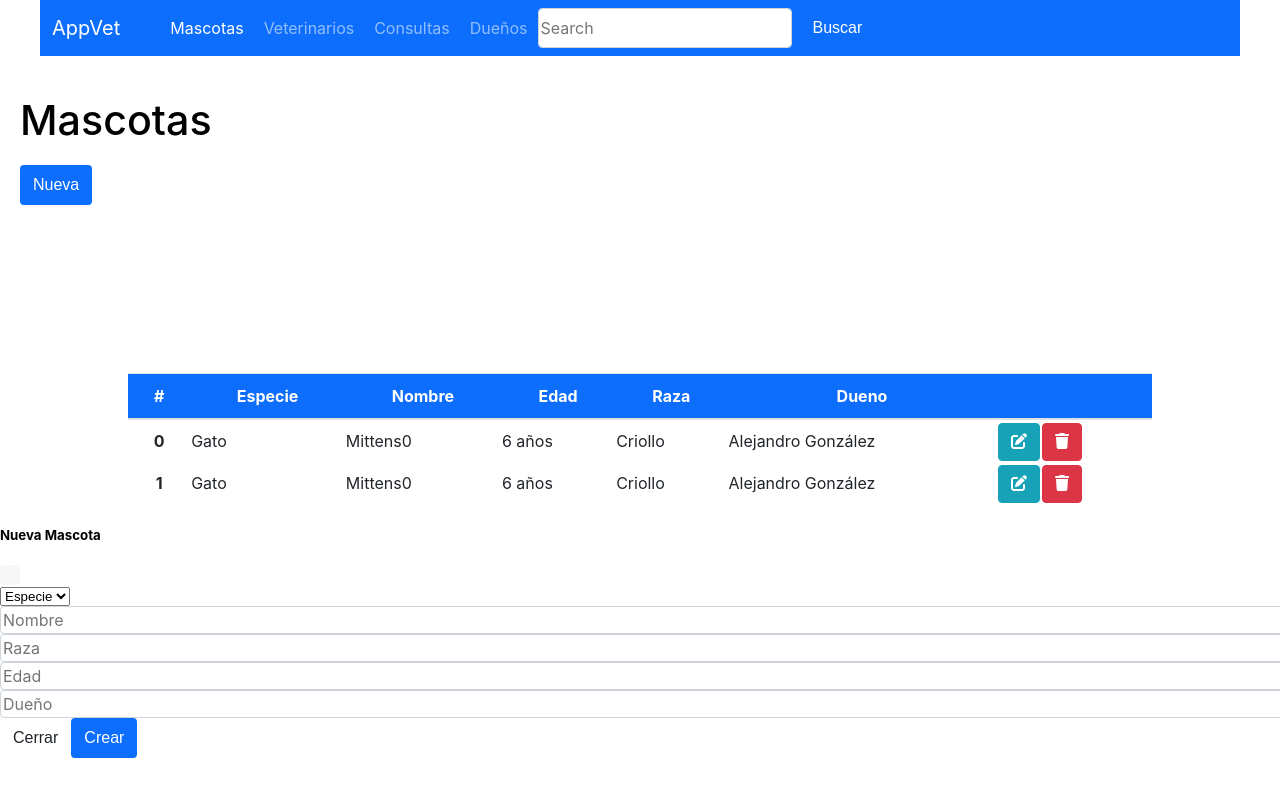
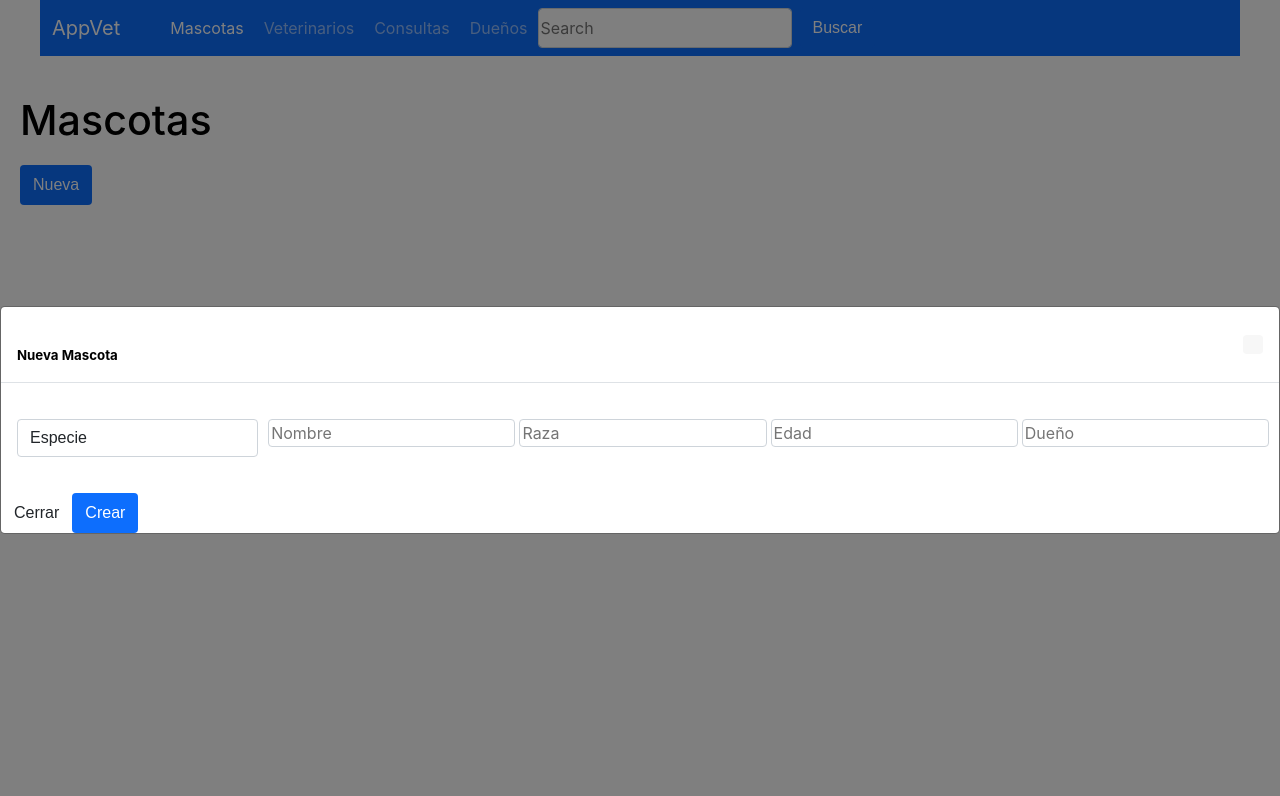
Before and after one commit to Alej087/appVeterinaria, a React (Create React App) app in the folder app-vet/: page / in a window 1280 px wide. Both pictures are taken after a click on the button "Nueva". Shown: the top 796 px of the page. Built offline with nearby package versions, Linux system fonts and the light colour scheme.

Commit message:
estilos css a la modal

```diff
--- a/app-vet/src/componentes/Modal/index.js
+++ b/app-vet/src/componentes/Modal/index.js
@@ -1,11 +1,13 @@
 import React from "react";
 import ModalHeader from "./modalHeader";
 import Select from "../Select";
+import "./modal.css"
 
 function Modal () {
     return (
-        <div className="modal fade" id="exampleModal" tabindex="-1" aria-labelledby="exampleModalLabel" aria-hidden="true">
-            <div className="modal-dialog">
+        <>
+            <div className="modal" id="exampleModal" tabindex="-1" aria-labelledby="exampleModalLabel" aria-hidden="true">
+                <div className="modal-dialog modal-dialog-centered">
                     <div className="modal-content">
                         <ModalHeader />
                         <div className="modal-body">
@@ -34,6 +36,8 @@ function Modal () {
                     </div>
                 </div>
             </div>
+            <div class = "modal-backdrop fade show"></div>
+        </>
     )
 }
 
--- /dev/null
+++ b/app-vet/src/componentes/Modal/modal.css
@@ -0,0 +1,91 @@
+.modal {
+    position: fixed;
+    top: 0;
+    left: 0;
+    z-index: 1055;
+    width: 100%;
+    height: 100%;
+    overflow-x: hidden;
+    overflow-y: auto;
+    outline: 0;
+}
+
+.modal-backdrop.show {
+    opacity: .5;
+}
+
+.modal-backdrop {
+    position: fixed;
+    top: 0;
+    left: 0;
+    z-index: 1040;
+    width: 100vw;
+    height: 100vh;
+    background-color: #000;
+}
+
+.fade {
+    transition: opacity 15s linear;
+}
+
+.modal-dialog {
+    position: relative;
+    width: auto;
+    margin: 0.5rem;
+    pointer-events: none;
+}
+
+.modal-dialog-centered {
+    display: -ms-flexbox;
+    display: flex;
+    -ms-flex-align: center;
+    align-items: center;
+    min-height: calc(100% - 1rem);
+}
+
+.modal-dialog-centered{
+    min-height: calc(100% - 1rem);
+}
+
+.modal-dialog {
+    max-width: 500ox;
+    margin: 1.75rem auto;
+}
+
+.modal-content {
+    position: relative;
+    display: flex;
+    flex-direction: column;
+    width: 100%;
+    pointer-events: auto;
+    background-color: #fff;
+    background-clip: padding-box;
+    border: 1px solid rgba(0,0,0,.2);
+    border-radius: 0.3rem;
+    outline: 0;
+}
+
+.modal-body {
+    position: relative;
+    flex: 1 1 auto;
+    padding: 1rem;
+}
+
+.form-row {
+    padding: 20px 0px;
+    display: flex;
+    flex-wrap: wrap;
+    margin-right: -5px;
+    margin-left: -5px;
+}
+
+.col {
+    flex-basis: 0;
+    flex-grow: 1;
+    max-width: 100%;
+}
+
+.form-row > .col {
+    padding-right: 5px;
+    padding-left: 5px;
+}
--- /dev/null
+++ b/app-vet/src/componentes/Modal/modalHeader.css
@@ -0,0 +1,15 @@
+.modal-header {
+    display: flex;
+    flex-shrink: 0;
+    align-items: center;
+    justify-content: space-between;
+    padding: 1rem 1rem;
+    border-bottom: 1px solid #dee2e6;
+    border-top-left-radius: calc(0.3rem - 1px);
+    border-top-right-radius: calc(0.3rem - 1px);
+}
+
+.modal-title {
+    margin-bottom: 0;
+    line-height: 1.5;
+}
--- a/app-vet/src/componentes/Modal/modalHeader.js
+++ b/app-vet/src/componentes/Modal/modalHeader.js
@@ -1,4 +1,5 @@
 import React from "react";
+import "./modalHeader.css"
 
 function ModalHeader () {
     return (
--- a/app-vet/src/componentes/Select/index.js
+++ b/app-vet/src/componentes/Select/index.js
@@ -1,4 +1,5 @@
 import React from "react";
+import "./select.css"
 
 function Select (){
     return (
--- /dev/null
+++ b/app-vet/src/componentes/Select/select.css
@@ -0,0 +1,26 @@
+.col {
+    flex-basis: 0;
+    flex-grow: 1;
+    max-width: 100%;
+}
+
+select.form-select {
+    display: block;
+    width: 100%;
+    padding: 0.375rem 2.25rem 0.375rem 0.75rem;
+    -moz-padding-start: calc(0.75rem - 3px);
+    font-size: 1rem;
+    font-weight: 400;
+    line-height: 1.5;
+    color: #212529;
+    background-color: #fff;
+    background-repeat: no-repeat;
+    background-position: right 0.75rem center;
+    background-size: 16px 12px;
+    border: 1px solid #ced4da;
+    border-radius: 0.25rem;
+    transition: border-color .15s ease-in-out,box-shadow .15s ease-in-out;
+    -webkit-appearance: none;
+    -moz-appearance: none;
+    appearance: none;
+}
```
Lines whose indentation alone changed are shown as unchanged.
